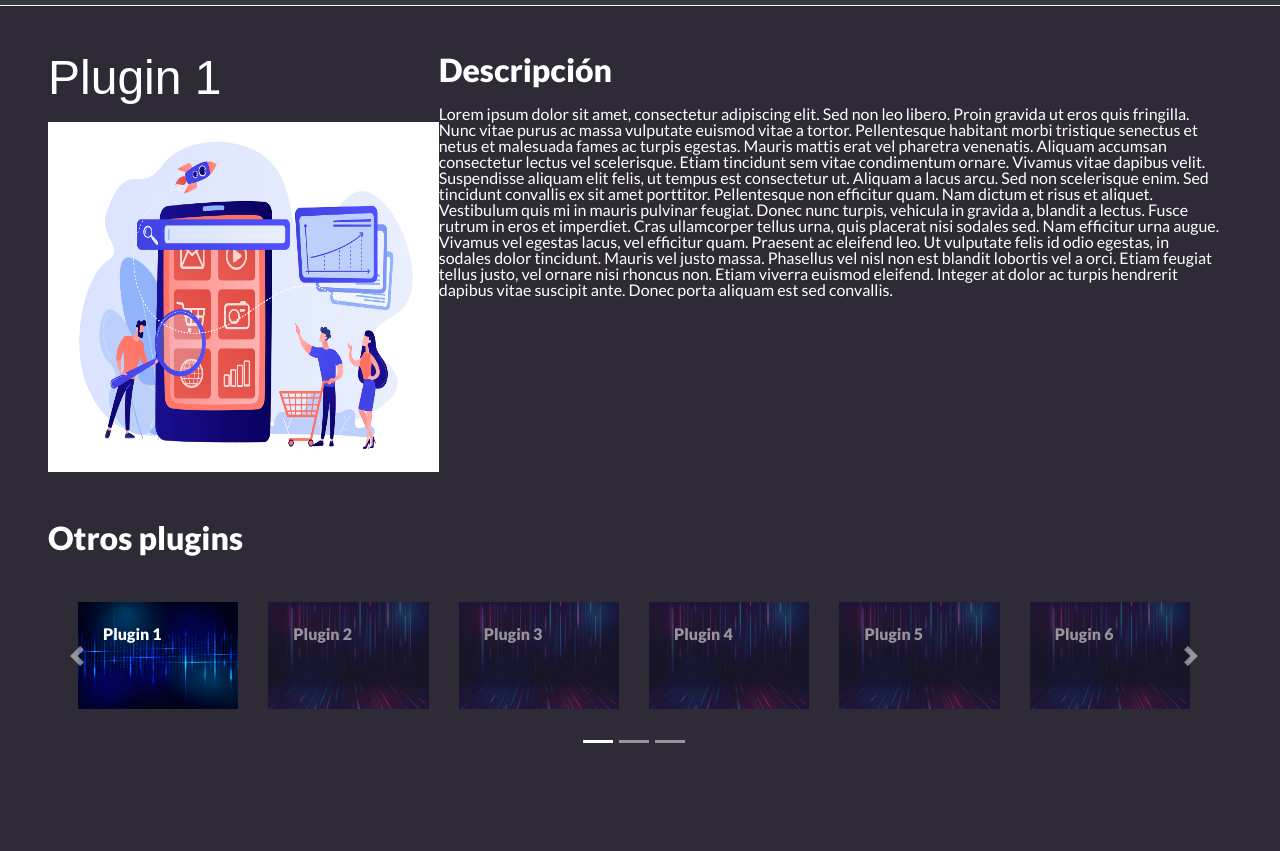
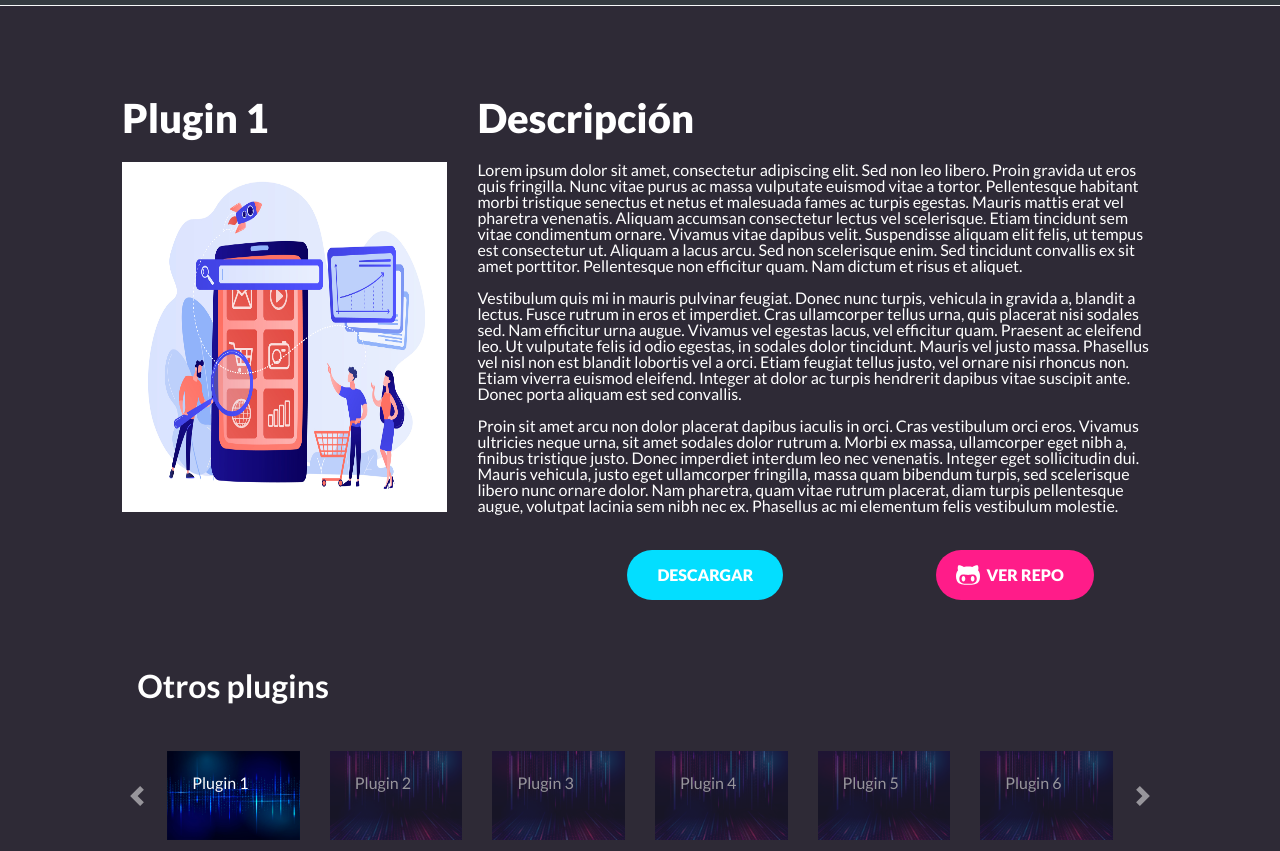
Before and after one commit to ARod84/coder, a website: page secciones/descargas.html in a window 1280 px wide. Shown: the part 101-952 px from the top of the page. Drawn offline with nearby package versions, Linux system fonts and the light colour scheme; a web font is replaced by a local one.

Commit message:
Descargas html, css

```diff
--- a/scss/_vainillawp.scss
+++ /dev/null
@@ -1,67 +0,0 @@
-$subtitle-vainilla: 800 24px/1.5 'Lato', sans-serif;
-
-/* Page wp vainilla */
-
-.sub-vainilla {
-    h2 {
-        font: $subtitle-vainilla;
-    }
-}
-
-.carousel-indicators.outside {
-    bottom: -2rem;
-}
-
-/* Vertical carousel */
-.carousel-control-prev.horizontal {
-    left: -100px;
-}
-
-.carousel-control-next.horizontal {
-    right: -100px;
-}
-
-.carousel-control-prev.vertical {
-    position: absolute;
-    top: 0;
-    bottom: 2rem;
-    left: -1rem;
-    -webkit-transform: rotate(90deg);
-            transform: rotate(90deg);
-}
-
-.carousel-control-next.vertical {
-    position: absolute;
-    top: 2rem;
-    bottom: 0;
-    left: -1rem;
-    -webkit-transform: rotate(90deg);
-            transform: rotate(90deg);
-}
-
-.vertical-out .carousel-item-next.carousel-item-left,
-.vertical-out .carousel-item-prev.carousel-item-right {
-    -webkit-transform: translate3d(0, 0, 0);
-    transform: translate3d(0, 0, 0);
-}
-
-.vertical-out .carousel-item-next,
-.vertical-out .active.carousel-item-right {
-    -webkit-transform: translate3d(0, 100%, 0);
-    transform: translate3d(0, 100% 0);
-}
-
-.vertical-out .carousel-item-prev,
-.vertical-out .active.carousel-item-left {
-    -webkit-transform: translate3d(0, -100%, 0);
-    transform: translate3d(0, -100%, 0);
-}
-
-/* Main-bottom */
-.main-bottom {
-    margin-top: 2.5rem;
-    display: -ms-grid;
-    display: grid;
-    -ms-grid-columns: 21.6% 78.4%;
-        grid-template-columns: 21.6% 78.4%;
-}
--- a/scss/estilos.scss
+++ /dev/null
@@ -1,2 +0,0 @@
-@import "vainillawp";
-@import "descargas.scss";
--- a/secciones/descargas.html
+++ b/secciones/descargas.html
@@ -104,12 +104,13 @@
     <!-- Inicio de main ---->
     <!---------------------->
     <main class="px-5">
-        <article class="container-descargas py-5">
-            <div class="descargas-titulo">
+        <article class="container-descargas py-5 col-md-12">
+            <div class="row">
+                <div class="descargas-titulo col-md-4 col-sm-12 col-xs-12">
                     <h1>Plugin 1</h1>
                     <img src="../img/plugins.jpg" alt="Plugin ejemplo" width="550" height="350" />
                 </div>
-            <div class="descargas-descripcion">
+                <div class="descargas-descripcion col-md-8 col-sm-12 col-xs-12">
                     <h2>Descripción</h2>
                     <p>Lorem ipsum dolor sit amet, consectetur adipiscing elit. Sed non leo libero.
                       Proin gravida ut eros quis fringilla. Nunc vitae purus ac massa vulputate euismod vitae
@@ -127,12 +128,21 @@
                       justo, vel ornare nisi rhoncus non. Etiam viverra euismod eleifend. Integer at dolor ac turpis hendrerit
                       dapibus vitae suscipit ante. Donec porta aliquam est sed convallis.
                     </p>
+                    <p>Proin sit amet arcu non dolor placerat dapibus iaculis in orci. Cras vestibulum orci eros. Vivamus ultricies
+                      neque urna, sit amet sodales dolor rutrum a. Morbi ex massa, ullamcorper eget nibh a, finibus tristique justo.
+                      Donec imperdiet interdum leo nec venenatis. Integer eget sollicitudin dui. Mauris vehicula, justo eget
+                      ullamcorper fringilla, massa quam bibendum turpis, sed scelerisque libero nunc ornare dolor. Nam pharetra,
+                      quam vitae rutrum placerat, diam turpis pellentesque augue, volutpat lacinia sem nibh nec ex. Phasellus ac mi
+                      elementum felis vestibulum molestie.</p>
+                      <button class="btn descarga">Descargar</button>
+                      <button class="btn github">Ver repo</button>
+                </div>
             </div>
             <!------------------------------------>
             <!-- Inicio Carrusel Otros Plugins --->
             <!------------------------------------>
-            <div class="descargas-carrusel my-5">
-                <h2>Otros plugins</h2>
+            <div class="descargas-carrusel my-5 col-md-12 col-xs-12">
+                <h3>Otros plugins</h3>
                 <div id="carouselExampleIndicators" data-interval="false" class="carousel slide my-5" data-ride="carousel">
                     <ol class="carousel-indicators outside">
                     <li data-target="#carouselExampleIndicators" data-slide-to="0" class="active"></li>
@@ -144,27 +154,27 @@
                             <div class="d-flex">
                                 <a href="#" class="d-block col-md-2">
                                     <img src="../img/coder1.jpg" class="w-100" alt="Código binario">
-                                    <h3 class="plugins-title">Plugin 1</h3>
+                                    <span class="plugins-title">Plugin 1</span>
                                 </a>
                                 <a href="#" class="col-md-2 disabled no-mobile">
                                     <img src="../img/coder2.jpg" class="w-100" alt="Código binario">
-                                    <h3 class="plugins-title">Plugin 2</h3>
+                                    <span class="plugins-title">Plugin 2</span>
                                 </a>
                                 <a href="#" class="col-md-2 disabled no-mobile">
                                     <img src="../img/coder2.jpg" class="w-100" alt="Código binario">
-                                    <h3 class="plugins-title">Plugin 3</h3>
+                                    <span class="plugins-title">Plugin 3</span>
                                 </a>
                                 <a href="#" class="col-md-2 disabled no-mobile">
                                     <img src="../img/coder2.jpg" class="w-100" alt="Código binario">
-                                    <h3 class="plugins-title">Plugin 4</h3>
+                                    <span class="plugins-title">Plugin 4</span>
                                 </a>
                                 <a href="#" class="col-md-2 disabled no-mobile">
                                     <img src="../img/coder2.jpg" class="w-100" alt="Código binario">
-                                    <h3 class="plugins-title">Plugin 5</h3>
+                                    <span class="plugins-title">Plugin 5</span>
                                 </a>
                                 <a href="#" class="col-md-2 disabled no-mobile">
                                     <img src="../img/coder2.jpg" class="w-100" alt="Código binario">
-                                    <h3 class="plugins-title">Plugin 6</h3>
+                                    <span class="plugins-title">Plugin 6</span>
                                 </a>
                             </div>
                         </div>
@@ -172,27 +182,27 @@
                             <div class="d-flex">
                                 <a href="#" class="d-block col-md-2">
                                     <img src="../img/coder1.jpg" class="w-100" alt="Código binario">
-                                    <h3 class="plugins-title">Plugin 1</h3>
+                                    <span class="plugins-title">Plugin 1</span>
                                 </a>
                                 <a href="#" class="col-md-2 disabled no-mobile">
                                     <img src="../img/coder2.jpg" class="w-100" alt="Código binario">
-                                    <h3 class="plugins-title">Plugin 2</h3>
+                                    <span class="plugins-title">Plugin 2</span>
                                 </a>
                                 <a href="#" class="col-md-2 disabled no-mobile">
                                     <img src="../img/coder2.jpg" class="w-100" alt="Código binario">
-                                    <h3 class="plugins-title">Plugin 3</h3>
+                                    <span class="plugins-title">Plugin 3</span>
                                 </a>
                                 <a href="#" class="col-md-2 disabled no-mobile">
                                     <img src="../img/coder2.jpg" class="w-100" alt="Código binario">
-                                    <h3 class="plugins-title">Plugin 4</h3>
+                                    <span class="plugins-title">Plugin 4</span>
                                 </a>
                                 <a href="#" class="col-md-2 disabled no-mobile">
                                     <img src="../img/coder2.jpg" class="w-100" alt="Código binario">
-                                    <h3 class="plugins-title">Plugin 5</h3>
+                                    <span class="plugins-title">Plugin 5</span>
                                 </a>
                                 <a href="#" class="col-md-2 disabled no-mobile">
                                     <img src="../img/coder2.jpg" class="w-100" alt="Código binario">
-                                    <h3 class="plugins-title">Plugin 6</h3>
+                                    <span class="plugins-title">Plugin 6</span>
                                 </a>
                             </div>
                         </div>
@@ -200,27 +210,27 @@
                             <div class="d-flex">
                                 <a href="#" class="d-block col-md-2">
                                     <img src="../img/coder1.jpg" class="w-100" alt="Código binario">
-                                    <h3 class="plugins-title">Plugin 1</h3>
+                                    <span class="plugins-title">Plugin 1</span>
                                 </a>
                                 <a href="#" class="col-md-2 disabled no-mobile">
                                     <img src="../img/coder2.jpg" class="w-100" alt="Código binario">
-                                    <h3 class="plugins-title">Plugin 2</h3>
+                                    <span class="plugins-title">Plugin 2</span>
                                 </a>
                                 <a href="#" class="col-md-2 disabled no-mobile">
                                     <img src="../img/coder2.jpg" class="w-100" alt="Código binario">
-                                    <h3 class="plugins-title">Plugin 3</h3>
+                                    <span class="plugins-title">Plugin 3</span>
                                 </a>
                                 <a href="#" class="col-md-2 disabled no-mobile">
                                     <img src="../img/coder2.jpg" class="w-100" alt="Código binario">
-                                    <h3 class="plugins-title">Plugin 4</h3>
+                                    <span class="plugins-title">Plugin 4</span>
                                 </a>
                                 <a href="#" class="col-md-2 disabled no-mobile">
                                     <img src="../img/coder2.jpg" class="w-100" alt="Código binario">
-                                    <h3 class="plugins-title">Plugin 5</h3>
+                                    <span class="plugins-title">Plugin 5</span>
                                 </a>
                                 <a href="#" class="col-md-2 disabled no-mobile">
                                     <img src="../img/coder2.jpg" class="w-100" alt="Código binario">
-                                    <h3 class="plugins-title">Plugin 6</h3>
+                                    <span class="plugins-title">Plugin 6</span>
                                 </a>
                             </div>
                         </div>
--- a/styles.scss/_descargas.scss
+++ b/styles.scss/_descargas.scss
@@ -1,15 +1,58 @@
+/* Variables */
+
+$fontTitle: 'Lato', sans-serif;
+$fontSize1: 2.5rem;
+$fontSize2: 2rem;
+
+$bold: 700;
+$extraBold: 900;
+
 .container-descargas {
-    display: grid;
-    grid-template-columns: 33% 66%;
-    grid-template-rows: .75fr .25fr;
-    grid-template-areas:
-        "titulo descripcion"
-        "carrusel carrusel";
-    align-items: start;
+    max-width: 90%;
+    margin: 2.5rem auto;
+    h1 {
+        font-family: $fontTitle;
+        font-weight: $extraBold;
+        font-size: $fontSize1;
+        line-height: 1.2em;
+    }
+    h2 {
+        font-family: $fontTitle;
+        font-weight: $extraBold;
+        font-size: $fontSize1;
+        line-height: 1.2em;
+    }
+    h3 {
+        font-family: $fontTitle;
+        font-weight: $bold;
+        font-size: $fontSize2;
+        line-height: 1.1em;
+    }
+    p {
+        margin-bottom: 1rem;
+    }
+    .btn {
+        font-weight: $extraBold;
+        border-radius: 2rem;
+        text-transform: uppercase;
+    }
+    .descarga {
+        background-color: #03DEFF;
+    }
+    .github {
+        background-color: #FF1C89;
+        background-image: url(../img/github.svg);
+        background-size: 1.5rem;
+        background-repeat: no-repeat;
+        background-position: 20px 12px;
+        padding-left: 50px;
+    }
 }
 
 .descargas-titulo {
     grid-area: titulo;
+    grid-column: 1;
+    grid-row: 1;
     img {
         max-width: 100%;
     }
@@ -17,21 +60,25 @@
 
 .descargas-descripcion {
     grid-area: descripcion;
+    grid-column: 2;
+    grid-row: 1;
 }
 
 .descargas-carrusel {
     grid-area: carrusel;
+    grid-column: 1 / span 2;
+    grid-row: 2;
     button {
         width: 5%;
         background-color: transparent;
         border: none;
         outline: none;
-        .carousel-control-prev {
-            left: -100px;
-        }
-        .carousel-control-next {
-            right: -100px;
-        }
+    }
+    button.carousel-control-prev {
+        left: -25px;
+    }
+    button.carousel-control-next {
+        right: -25px;
     }
     .plugins-title {
         position: absolute;
--- a/styles.scss/estilos.scss
+++ b/styles.scss/estilos.scss
@@ -1,5 +1,8 @@
 /* CSS AROD.com */
 @import "descargas";
+@import "responsive";
+
+
 /* RESET */
 html, body, div, span, applet, object, iframe,
 h1, h2, h3, h4, h5, h6, p, blockquote, pre,
```
Also changed, not shown: styles.scss/_responsive.scss (added, +28 -0 lines), estilos/estilos.css, img/github.svg (added), scss/_descargas.scss (deleted), 1 other file. Lines whose indentation alone changed are shown as unchanged.
